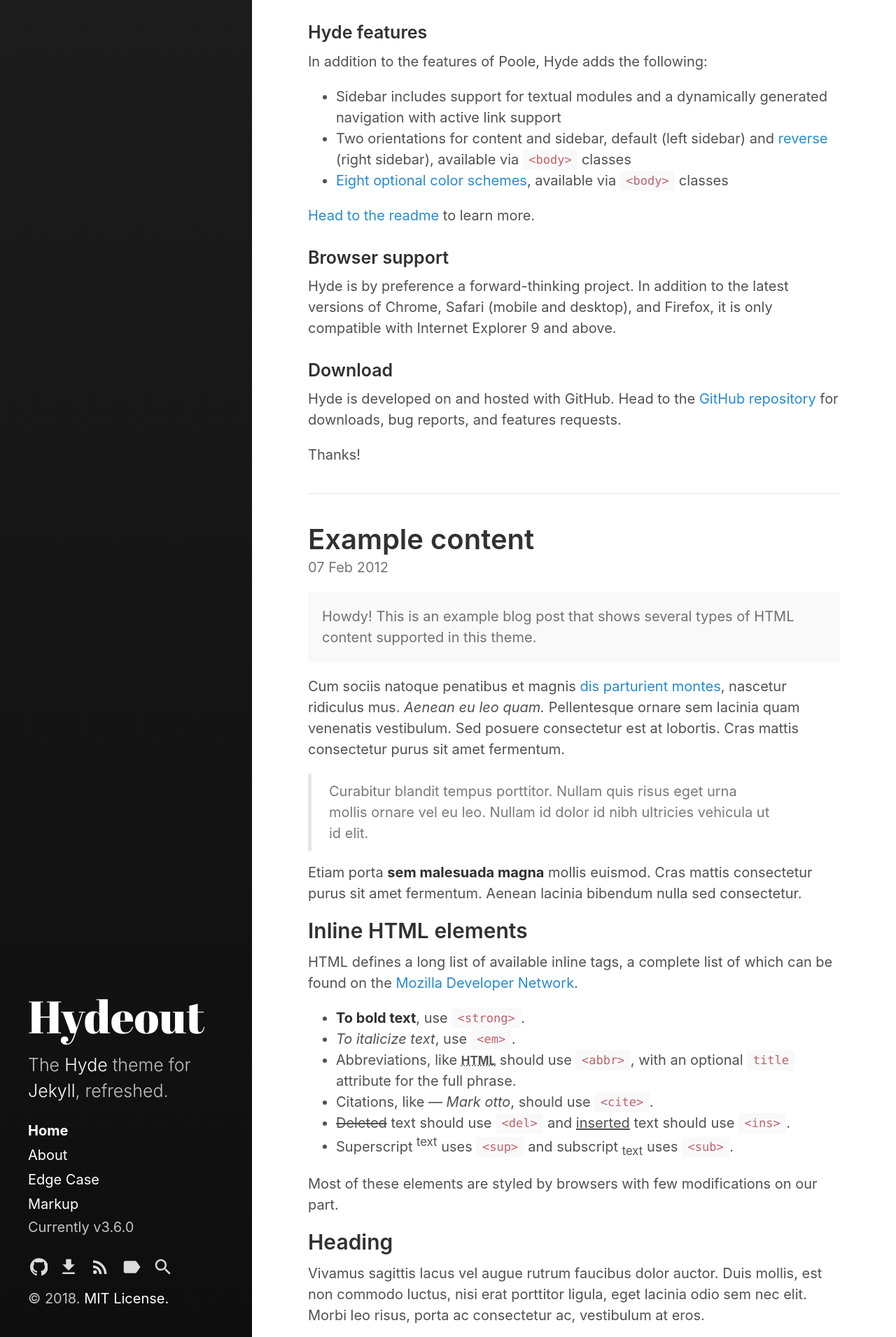
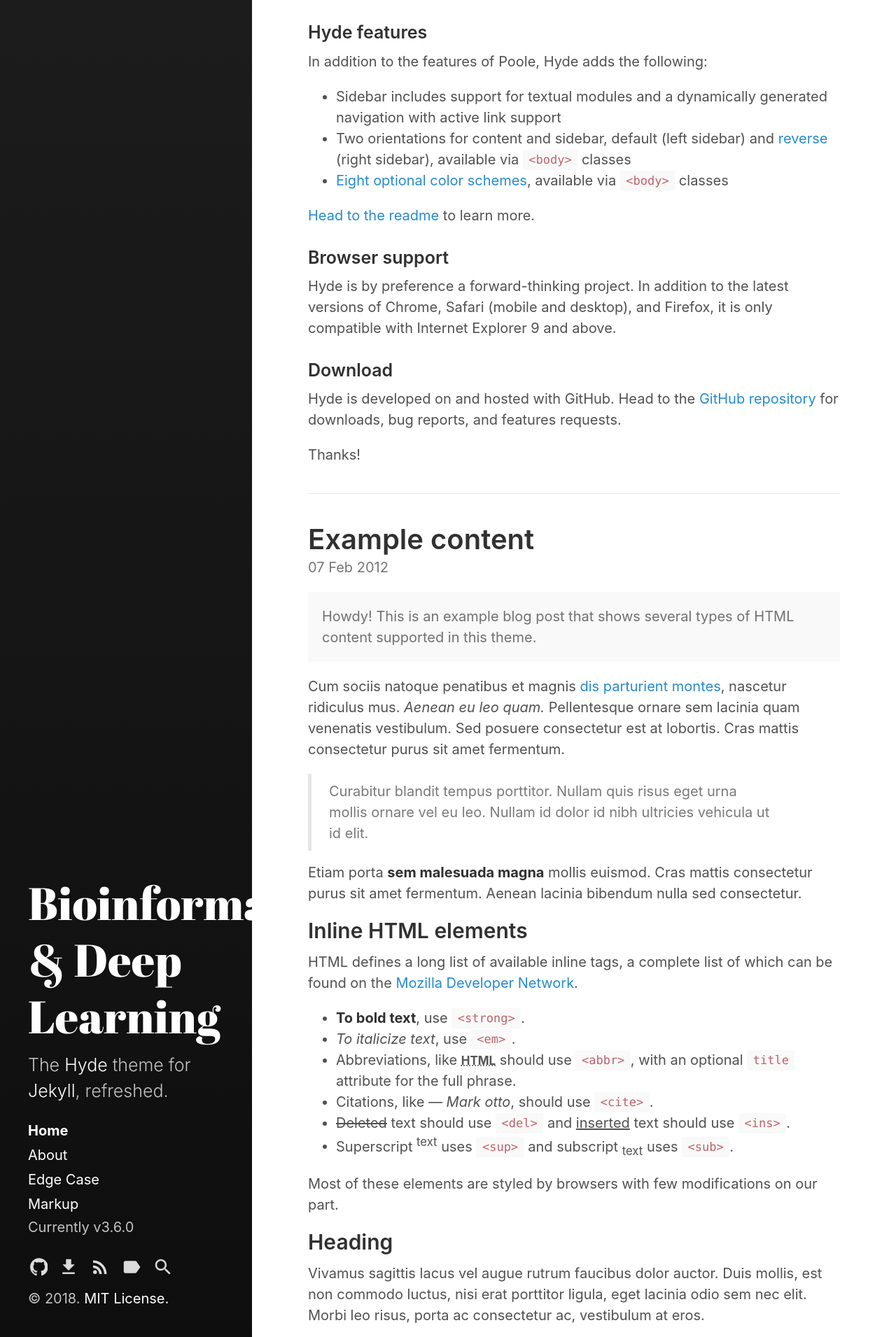
Before and after one commit to MyeongHaHwang/github.io, a Jekyll site: the page built from index.html, in a window 1280 px wide. Shown: the part 3089-5000 px from the top of the page at 70% size. Built offline with Jekyll 4.4.1, drawn with Linux system fonts in a browser that asks for light colours; the list of posts is cut into pages by our own code.

Commit message:
Update _config.yml

```diff
--- a/_config.yml
+++ b/_config.yml
@@ -3,7 +3,7 @@ markdown:         kramdown
 highlighter:      rouge
 
 # Setup
-title:            Hydeout
+title:            Bioinformatics & Deep Learning
 tagline:          'A Jekyll theme'
 description:      'The <a href="http://hyde.getpoole.com" target="_blank">Hyde</a> theme for <a href="http://jekyllrb.com" target="_blank">Jekyll</a>, refreshed.'
 url:              https://myeonghahwang.github.io/
```
